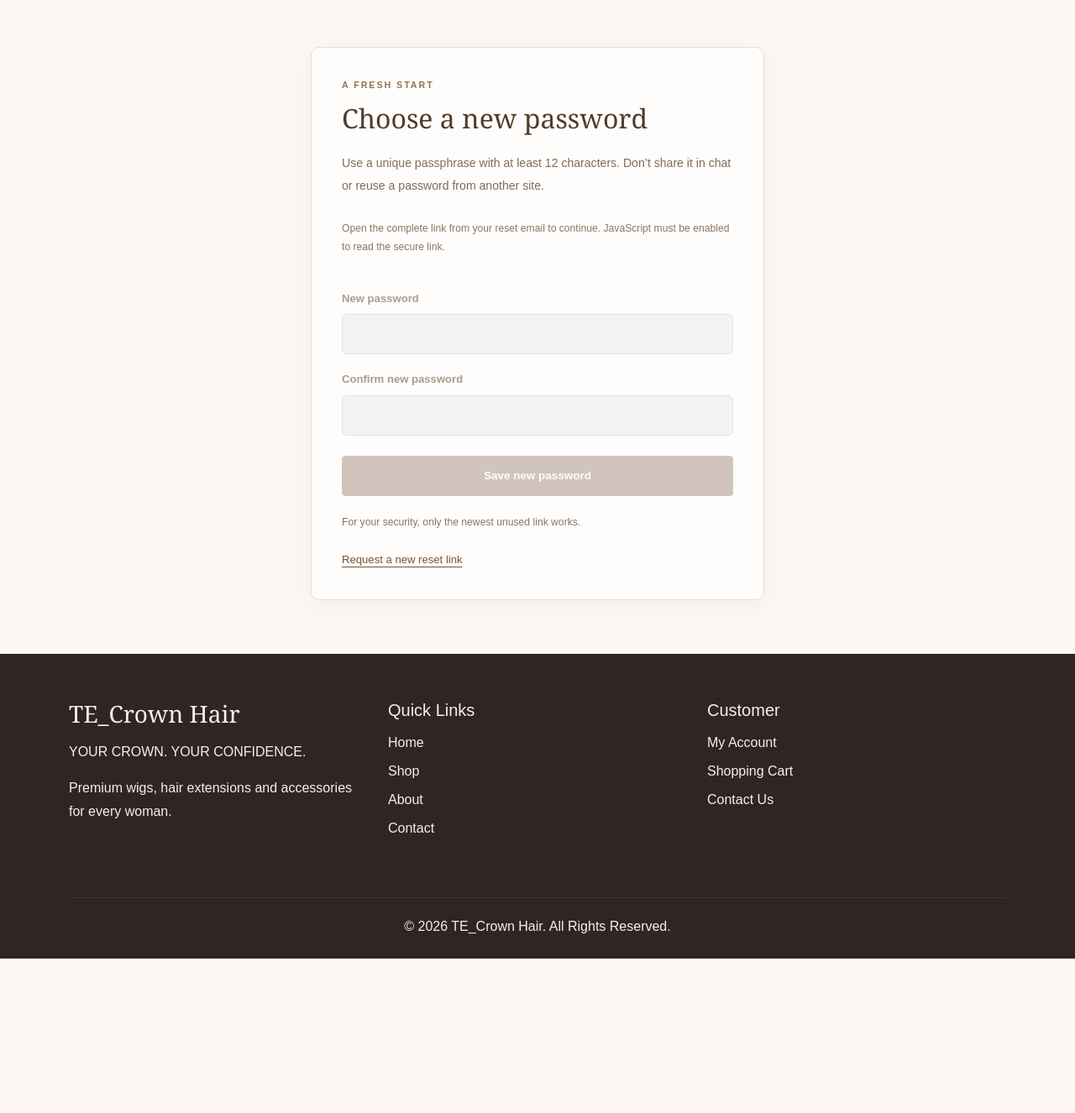
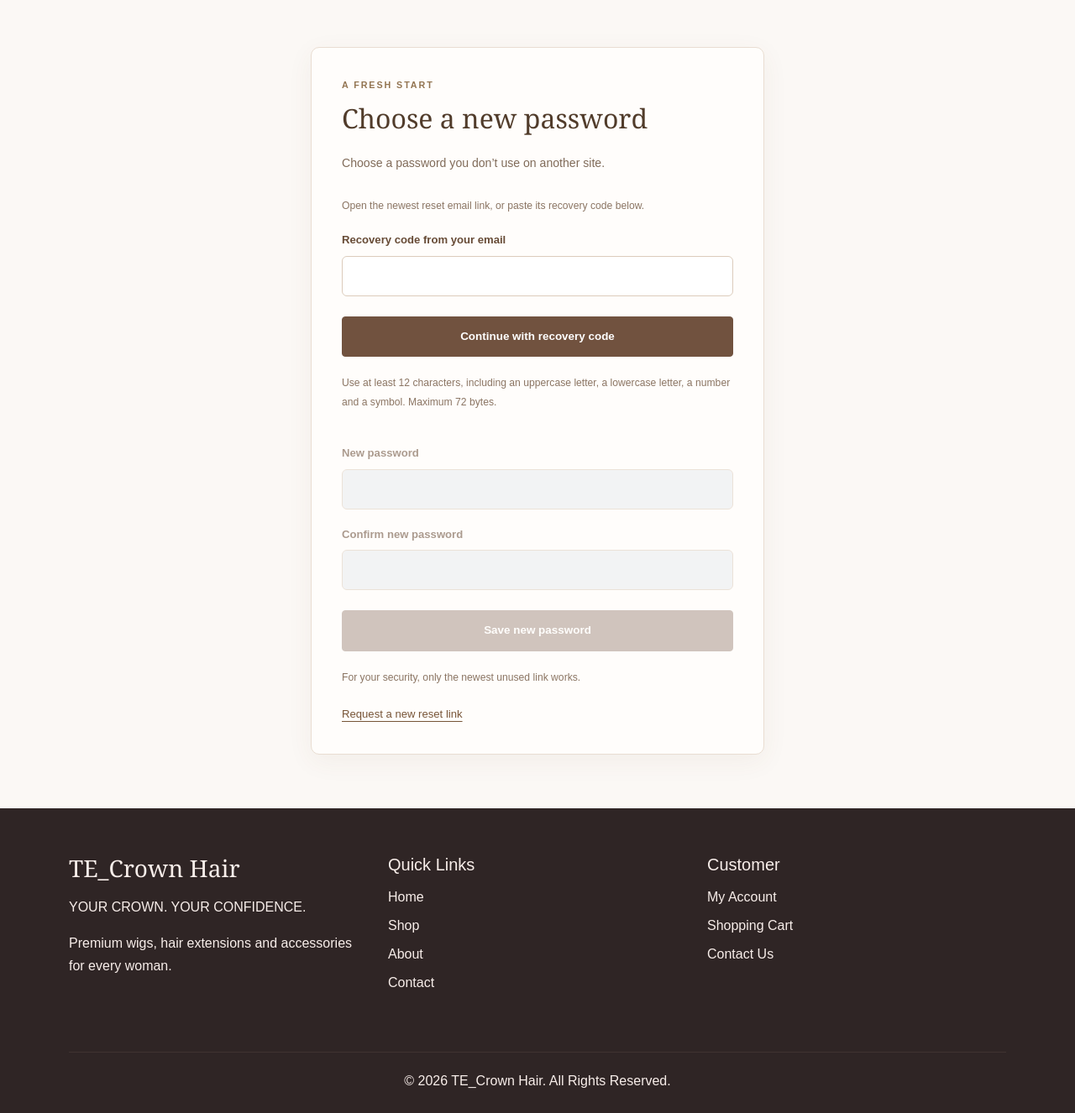
Before and after one commit to EsperancaPaulo/TE-Crown-Hair-E-Commerce, a PHP site: page /pages/reset-password.php in a window 1280 px wide. Shown: the part 137-1463 px from the top of the page at 84% size. Before the commit the page ends 1279 px from the top, so only its background shows below. Run offline with PHP 8.4, Linux system fonts and the light colour scheme.

Commit message:
Fix hosted password reset links and enforce strong passwords

```diff
--- a/includes/mail.php
+++ b/includes/mail.php
@@ -40,6 +40,10 @@ function sendVerificationEmail($recipientEmail,$recipientName,$verificationLink)
     return sendBrevoMessage($recipientEmail,$recipientName,'Verify Your TE_Crown Hair Account',"<div style='font-family:Arial,sans-serif;max-width:600px;margin:auto;padding:30px;background:#fdf8f5;color:#3f302a'><h2>Welcome to TE_Crown Hair</h2><p>Hello {$name},</p><p>Please verify your email address before logging in.</p><p><a href='{$url}' style='display:inline-block;padding:14px 24px;background:#6b4f45;color:white;text-decoration:none'>VERIFY MY EMAIL</a></p><p>This link expires in 30 minutes. Only the newest link works.</p><p>If you did not create this account, ignore this message.</p><p>TE_Crown Hair</p></div>");
 }
 function sendPasswordResetEmail($recipientEmail,$recipientName,$resetLink) {
+    parse_str(parse_url($resetLink,PHP_URL_QUERY) ?? '',$resetParts);
+    if (empty($resetParts['token'])) parse_str(parse_url($resetLink,PHP_URL_FRAGMENT) ?? '',$resetParts);
+    $code=htmlspecialchars($resetParts['token']??'',ENT_QUOTES,'UTF-8');
+    $plain=htmlspecialchars(preg_replace('/[?#].*$/','',$resetLink),ENT_QUOTES,'UTF-8');
     $name=htmlspecialchars($recipientName,ENT_QUOTES,'UTF-8');$url=htmlspecialchars($resetLink,ENT_QUOTES,'UTF-8');
-    return sendBrevoMessage($recipientEmail,$recipientName,'Reset your TE_Crown Hair password',"<div style='font-family:Arial,sans-serif;max-width:560px;margin:auto;padding:32px;background:#faf5ef;color:#513b2b'><h2>Reset your password</h2><p>Hello {$name},</p><p><a href='{$url}'>Choose a new password</a></p><p>This link expires in 30 minutes and can be used once. Only the newest link works.</p><p>If you did not request this, ignore this email. Your password has not changed.</p><p>TE_Crown Hair</p></div>")['success'];
+    return sendBrevoMessage($recipientEmail,$recipientName,'Reset your TE_Crown Hair password',"<div style='font-family:Arial,sans-serif;max-width:560px;margin:auto;padding:32px;background:#faf5ef;color:#513b2b'><h2>Reset your password</h2><p>Hello {$name},</p><p><a href='{$url}'>Choose a new password</a></p><p>If the button does not open correctly, visit <a href='{$plain}'>the password reset page</a> and paste this recovery code:</p><p style='overflow-wrap:anywhere;font-family:monospace'>{$code}</p><p>This link expires in 30 minutes and can be used once. Only the newest link works.</p><p>If you did not request this, ignore this email. Your password has not changed.</p><p>TE_Crown Hair</p></div>")['success'];
 }
--- /dev/null
+++ b/includes/password-policy.php
@@ -0,0 +1,10 @@
+<?php
+function passwordRequirements() {
+    return 'Use at least 12 characters, including an uppercase letter, a lowercase letter, a number and a symbol. Maximum 72 bytes.';
+}
+function passwordPolicyError($password) {
+    if (!is_string($password) || str_contains($password,"\0") || strlen($password)>72) return passwordRequirements();
+    $length=preg_match_all('/./us',$password);
+    if ($length===false || $length<12 || !preg_match('/[A-Z]/',$password) || !preg_match('/[a-z]/',$password) || !preg_match('/[0-9]/',$password) || !preg_match('/[^A-Za-z0-9\s]/u',$password)) return passwordRequirements();
+    return '';
+}
--- a/includes/password-reset.php
+++ b/includes/password-reset.php
@@ -1,4 +1,5 @@
 <?php
+require_once __DIR__.'/password-policy.php';
 // Password recovery services. Transport is supplied explicitly so tests never send email.
 function passwordRecoveryUrl() {
     global $env;
@@ -33,7 +34,7 @@ function requestPasswordReset($conn,$email,$address,$baseUrl,callable $send) {
     // Both existing and unknown accounts consume the same per-address and per-email limits.
     $ipAllowed=passwordResetThrottle($conn,'request-ip|'.$address,10,3600);
     $emailAllowed=passwordResetThrottle($conn,'request-email|'.strtolower($email),3,3600);
-    if (!$ipAllowed || !$emailAllowed) return;
+    if (!$ipAllowed || !$emailAllowed) return false;
     $stmt=$conn->prepare('SELECT id,name,email FROM users WHERE email=? AND is_active=1 AND email_verified=1 LIMIT 1');
     $stmt->bind_param('s',$email);$stmt->execute();$user=$stmt->get_result()->fetch_assoc();
     if (!$user) return;
@@ -41,8 +42,8 @@ function requestPasswordReset($conn,$email,$address,$baseUrl,callable $send) {
     $stmt=$conn->prepare("INSERT INTO password_resets(user_id,token_hash,expires_at,mail_status) VALUES (?,?,DATE_ADD(UTC_TIMESTAMP(),INTERVAL 30 MINUTE),'pending')
         ON DUPLICATE KEY UPDATE token_hash=VALUES(token_hash),expires_at=VALUES(expires_at),mail_status='pending',created_at=UTC_TIMESTAMP()");
     $stmt->bind_param('is',$user['id'],$hash);$stmt->execute();
-    // Fragments never enter server access logs or ordinary Referer headers.
-    $link=$baseUrl.'/pages/reset-password.php#token='.$raw;
+    // Query tokens survive hosting/email redirects. The landing page immediately moves them to a private session and redirects to a clean URL.
+    $link=$baseUrl.'/pages/reset-password.php?token='.$raw;
     try { $accepted=(bool)$send($user['email'],$user['name'],$link); }
     catch (Throwable $exception) { $accepted=false; }
     $status=$accepted?'sent':'failed';
@@ -53,9 +54,13 @@ function requestPasswordReset($conn,$email,$address,$baseUrl,callable $send) {
 }
 
 function validRecoveryPassword($password) {
-    if (!is_string($password) || strlen($password)>72 || str_contains($password,"\0")) return false;
-    $characters=preg_match_all('/./us',$password);
-    return $characters!==false && $characters>=12;
+    return passwordPolicyError($password)==='';
+}
+function usablePasswordReset($conn,$raw) {
+    if (!is_string($raw) || !preg_match('/^[a-f0-9]{64}$/',$raw)) return false;
+    $hash=hash('sha256',$raw);
+    $stmt=$conn->prepare("SELECT r.user_id FROM password_resets r JOIN users u ON u.id=r.user_id WHERE r.token_hash=? AND r.mail_status='sent' AND r.expires_at>UTC_TIMESTAMP() AND u.is_active=1 AND u.email_verified=1");
+    $stmt->bind_param('s',$hash);$stmt->execute();return $stmt->get_result()->num_rows===1;
 }
 
 function completePasswordReset($conn,$raw,$password) {
--- a/pages/forgot-password.php
+++ b/pages/forgot-password.php
@@ -14,14 +14,15 @@ if ($_SERVER['REQUEST_METHOD']==='POST') {
             // No session lock is held while contacting the mail provider.
             session_write_close();
             require_once '../includes/mail.php';
-            requestPasswordReset($conn,trim($email),$_SERVER['REMOTE_ADDR'] ?? '',$baseUrl,'sendPasswordResetEmail');
-            header('Location: forgot-password.php?requested=1',true,303);exit;
+            $result=requestPasswordReset($conn,trim($email),$_SERVER['REMOTE_ADDR'] ?? '',$baseUrl,'sendPasswordResetEmail');
+            header('Location: forgot-password.php?'.($result===false?'limited=1':'requested=1'),true,303);exit;
         } catch (Throwable $exception) {
             http_response_code(503);$error='Password recovery is temporarily unavailable. Please try again later. No password has been changed.';
             if (session_status()!==PHP_SESSION_ACTIVE) session_start();
         }
     }
 }
+if (isset($_GET['limited'])) {http_response_code(429);$error='Too many reset requests. Please wait up to one hour before requesting another email. Check your inbox and spam folder for the newest message already sent.';}
 include '../includes/header.php';include '../includes/navbar.php'; ?>
 <main class="recovery-page"><section class="recovery-card" aria-labelledby="recoveryHeading"><p class="account-eyebrow">LET’S GET YOU BACK IN</p><h1 id="recoveryHeading">Forgot your password?</h1><p class="recovery-intro">Enter the email address registered to your account. You’ll choose your new password privately using a secure email link.</p>
 <?php if ($error): ?><p class="enquiry-notice enquiry-error" role="alert"><?php echo e($error); ?></p><?php endif; ?>
--- a/pages/reset-password.php
+++ b/pages/reset-password.php
@@ -1,24 +1,50 @@
 <?php
 require_once '../includes/auth.php';require_once '../includes/db.php';require_once '../includes/order-view.php';require_once '../includes/password-reset.php';
 header('Referrer-Policy: no-referrer');header('X-Frame-Options: DENY');
-$error='';$complete=isset($_GET['updated']) && !empty($_SESSION['password_reset_complete']);
+$error='';
+// Exchange a valid emailed token for a private server session; GET never consumes it.
+if ($_SERVER['REQUEST_METHOD']==='GET' && array_key_exists('token',$_GET)) {
+    unset($_SESSION['password_reset_token'],$_SESSION['password_reset_token_expires']);
+    try {
+        if (usablePasswordReset($conn,$_GET['token'])) {
+            $_SESSION['password_reset_token']=$_GET['token'];$_SESSION['password_reset_token_expires']=time()+1800;
+        } else {$_SESSION['reset_link_error']='This reset link is invalid, expired or already used. Request a new link.';}
+    } catch (Throwable $exception) {$_SESSION['reset_link_error']='Your reset link could not be checked. Please try again later.';}
+    header('Location: reset-password.php',true,303);exit;
+}
+$error=$_SESSION['reset_link_error'] ?? '';unset($_SESSION['reset_link_error']);
+if (($_SESSION['password_reset_token_expires'] ?? 0)<time()) unset($_SESSION['password_reset_token'],$_SESSION['password_reset_token_expires']);
+$resetToken=is_string($_POST['token']??null)?$_POST['token']:($_SESSION['password_reset_token']??'');
+$resetReady=false;
+try {$resetReady=usablePasswordReset($conn,$resetToken);} catch (Throwable $exception) {$error='Your reset link could not be checked. Please try again later.';}
+$complete=isset($_GET['updated']) && !empty($_SESSION['password_reset_complete']);
 unset($_SESSION['password_reset_complete']);
 if ($_SERVER['REQUEST_METHOD']==='POST') {
     checkCsrf();
+    if (($_POST['action'] ?? '')==='open-code') {
+        try {
+            $code=is_string($_POST['recovery_code']??null)?trim($_POST['recovery_code']):'';
+            if (passwordResetThrottle($conn,'code-ip|'.($_SERVER['REMOTE_ADDR']??''),20,900) && usablePasswordReset($conn,$code)) {
+                $_SESSION['password_reset_token']=$code;$_SESSION['password_reset_token_expires']=time()+1800;
+            } else {$_SESSION['reset_link_error']='This recovery code is invalid, expired or already used. Request a new link.';}
+        } catch (Throwable $exception) {$_SESSION['reset_link_error']='Your recovery code could not be checked. Please try again later.';}
+        header('Location: reset-password.php',true,303);exit;
+    }
     $password=$_POST['password'] ?? null;$confirmation=$_POST['confirm_password'] ?? null;
     try {
         if (!passwordResetThrottle($conn,'complete-ip|'.($_SERVER['REMOTE_ADDR'] ?? ''),20,900)) {
             http_response_code(429);$error='Too many reset attempts. Please wait 15 minutes and request a new link.';
         } elseif (!validRecoveryPassword($password)) {
-            http_response_code(422);$error='Use at least 12 characters. If your passphrase is very long, choose a shorter one.';
+            http_response_code(422);$error=passwordRequirements();
         } elseif (!is_string($confirmation) || !hash_equals($password,$confirmation)) {
             http_response_code(422);$error='The passwords do not match. Please enter them again.';
         } else {
-            $userId=completePasswordReset($conn,$_POST['token'] ?? null,$password);
+            $userId=completePasswordReset($conn,$resetToken,$password);
             if (!$userId) {http_response_code(422);$error='This reset link is invalid, expired or already used. Request a new link.';}
             else {
                 // Other sessions for this account are rejected by auth_version on their next request.
                 if ((int)($_SESSION['user_id'] ?? 0)===$userId) {$_SESSION=[];session_regenerate_id(true);$_SESSION['csrf']=bin2hex(random_bytes(32));}
+                unset($_SESSION['password_reset_token'],$_SESSION['password_reset_token_expires']);
                 $_SESSION['password_reset_complete']=true;
                 header('Location: reset-password.php?updated=1',true,303);exit;
             }
@@ -28,8 +54,9 @@ if ($_SERVER['REQUEST_METHOD']==='POST') {
 include '../includes/header.php';include '../includes/navbar.php'; ?>
 <main class="recovery-page"><section class="recovery-card" aria-labelledby="resetHeading"><p class="account-eyebrow">A FRESH START</p><h1 id="resetHeading"><?php echo $complete?'Password updated':'Choose a new password'; ?></h1>
 <?php if ($complete): ?><p class="enquiry-notice" role="status">Your password has been updated. Existing sessions for this account have been signed out. Sign in with your new password.</p><a class="recovery-primary" href="login.php">Go to login</a><?php if (isset($_SESSION['user_id'])): ?><p class="recovery-small">You are still signed in to a different account in this browser. Log out of that account before signing in with the recovered account.</p><?php endif; ?>
-<?php else: ?><p class="recovery-intro">Use a unique passphrase with at least 12 characters. Don’t share it in chat or reuse a password from another site.</p><?php if ($error): ?><p class="enquiry-notice enquiry-error" role="alert"><?php echo e($error); ?></p><?php endif; ?>
-<p id="resetLinkNotice" class="recovery-small" role="status">Open the complete link from your reset email to continue. JavaScript must be enabled to read the secure link.</p>
-<form method="post" id="passwordResetForm" class="recovery-form"><?php echo csrfField(); ?><input type="hidden" name="token" id="resetToken" value="<?php echo e(is_string($_POST['token'] ?? null) && preg_match('/^[a-f0-9]{64}$/',$_POST['token']) ? $_POST['token'] : ''); ?>"><fieldset id="resetFields" disabled><label for="newPassword">New password</label><input type="password" name="password" id="newPassword" class="form-control" required minlength="12" maxlength="72" autocomplete="new-password"><label for="confirmPassword">Confirm new password</label><input type="password" name="confirm_password" id="confirmPassword" class="form-control" required minlength="12" maxlength="72" autocomplete="new-password"><button type="submit" class="recovery-primary">Save new password</button></fieldset></form>
+<?php else: ?><p class="recovery-intro">Choose a password you don’t use on another site.</p><?php if ($error): ?><p class="enquiry-notice enquiry-error" role="alert"><?php echo e($error); ?></p><?php endif; ?>
+<p id="resetLinkNotice" class="recovery-small" role="status"><?php echo $resetReady?'Your reset link is ready. Enter your new password below.':'Open the newest reset email link, or paste its recovery code below.'; ?></p>
+<?php if (!$resetReady): ?><form method="post" class="recovery-form"><?php echo csrfField(); ?><input type="hidden" name="action" value="open-code"><label for="recoveryCode">Recovery code from your email</label><input id="recoveryCode" name="recovery_code" class="form-control" required pattern="[a-f0-9]{64}" maxlength="64" autocomplete="off" spellcheck="false"><button type="submit" class="recovery-primary">Continue with recovery code</button></form><?php endif; ?>
+<p id="passwordPolicy" class="recovery-small"><?php echo e(passwordRequirements()); ?></p><form method="post" id="passwordResetForm" class="recovery-form"><?php echo csrfField(); ?><input type="hidden" name="token" id="resetToken" value="<?php echo e($resetReady?$resetToken:''); ?>"><fieldset id="resetFields" <?php echo $resetReady?'':'disabled'; ?>><label for="newPassword">New password</label><input type="password" name="password" id="newPassword" class="form-control" required minlength="12" maxlength="72" autocomplete="new-password" aria-describedby="passwordPolicy"><label for="confirmPassword">Confirm new password</label><input type="password" name="confirm_password" id="confirmPassword" class="form-control" required minlength="12" maxlength="72" autocomplete="new-password"><button type="submit" class="recovery-primary">Save new password</button></fieldset></form>
 <p class="recovery-small">For your security, only the newest unused link works.</p><a class="recovery-back" href="forgot-password.php">Request a new reset link</a><script src="/assets/js/password-reset.js" defer></script>
 <?php endif; ?></section></main><?php include '../includes/footer.php'; ?>
```
Also changed, not shown: pages/register.php (+9 -4 lines), tests/password_recovery.php (+9 -3 lines), README.md, 1 other file.
